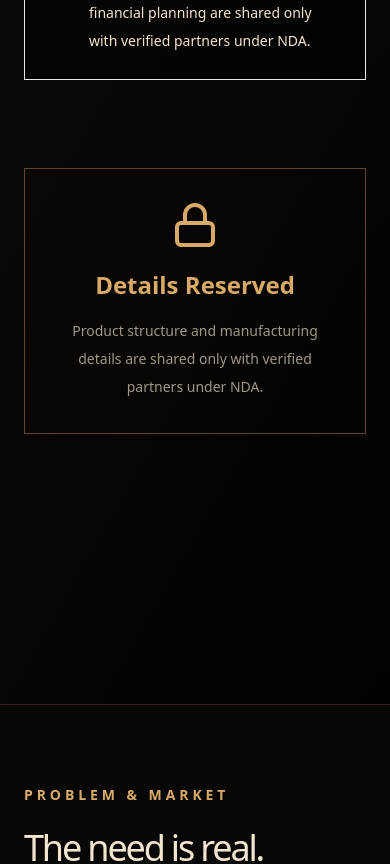
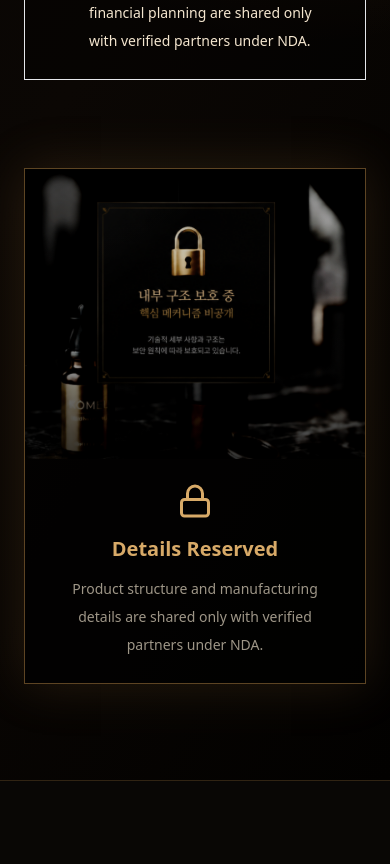
Before and after one commit to capxmaseve/svas-site, a Next.js app: page / in a window 390 px wide. Shown: the part 940-1804 px from the top of the page. Built offline with nearby package versions, Linux system fonts and the light colour scheme.

Commit message:
Update page.jsx

```diff
--- a/app/page.jsx
+++ b/app/page.jsx
@@ -130,7 +130,7 @@ export default function Page() {
       >
         <div className="absolute inset-0 bg-[radial-gradient(circle_at_78%_34%,rgba(190,126,58,0.2),transparent_34%),radial-gradient(circle_at_28%_16%,rgba(255,214,156,0.08),transparent_28%),linear-gradient(120deg,#050403_0%,#0b0704_48%,#020100_100%)]" />
 
-        {/* Hero image */}
+        {/* Hero image - desktop only */}
         <div className="absolute right-0 top-0 hidden h-full w-[56%] lg:block">
           <div className="absolute inset-0 bg-gradient-to-l from-black via-black/45 to-transparent" />
           <img
@@ -222,16 +222,28 @@ export default function Page() {
             </div>
           </div>
 
-          <div className="min-h-[480px] lg:hidden">
-            <div className="mt-10 border border-[#b88746]/50 bg-black/68 p-8 text-center">
-              <Lock className="mx-auto h-12 w-12 text-[#d8aa68]" />
-              <p className="mt-5 text-2xl font-semibold text-[#d8aa68]">
-                Details Reserved
-              </p>
-              <p className="mt-4 text-sm leading-7 text-[#f3e6d0]/65">
-                Product structure and manufacturing details are shared only
-                with verified partners under NDA.
-              </p>
+          {/* Hero image - mobile only */}
+          <div className="lg:hidden">
+            <div className="mt-10 overflow-hidden border border-[#b88746]/50 bg-black/70 shadow-[0_0_50px_rgba(184,135,70,0.18)]">
+              <div className="relative">
+                <img
+                  src="/komel-locked.png"
+                  alt="Protected KOMEL product detail"
+                  className="h-auto w-full object-cover opacity-90"
+                />
+                <div className="absolute inset-0 bg-gradient-to-t from-black/70 via-transparent to-black/20" />
+              </div>
+
+              <div className="p-6 text-center">
+                <Lock className="mx-auto h-9 w-9 text-[#d8aa68]" />
+                <p className="mt-4 text-xl font-semibold text-[#d8aa68]">
+                  Details Reserved
+                </p>
+                <p className="mt-3 text-sm leading-7 text-[#f3e6d0]/65">
+                  Product structure and manufacturing details are shared only
+                  with verified partners under NDA.
+                </p>
+              </div>
             </div>
           </div>
         </div>
```
